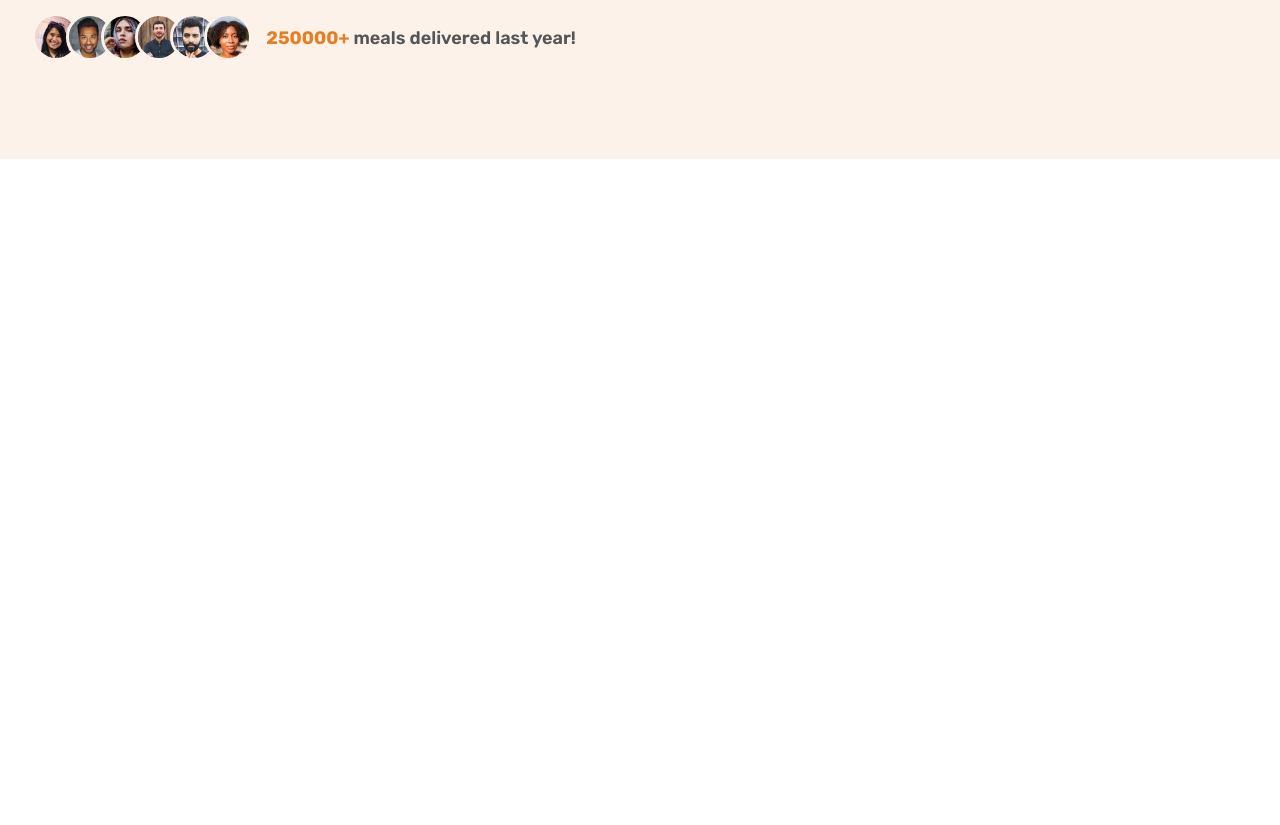
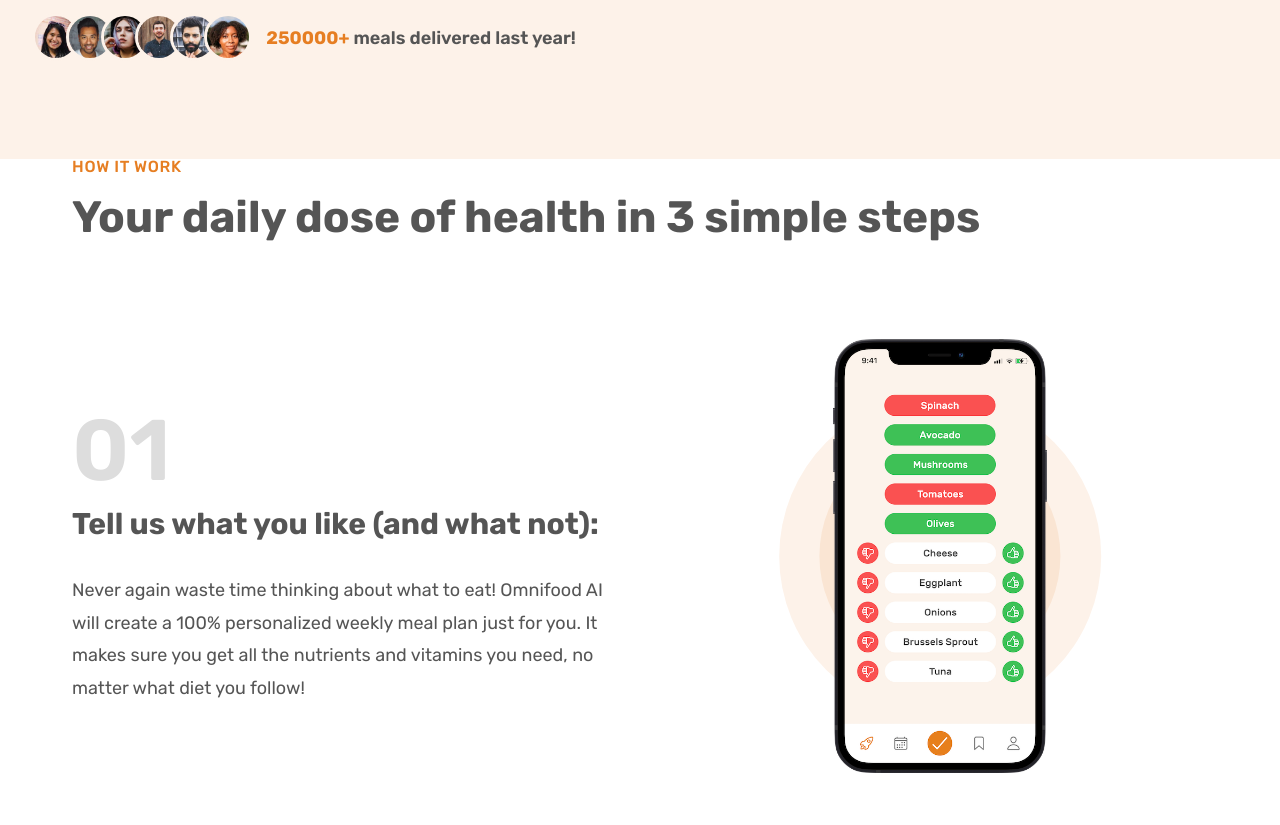
Before and after one commit to Mark-Maxime/Omnifood-template, a plain HTML site: page index.html in a window 1280 px wide. Shown: the part 635-1460 px from the top of the page. Before the commit the page ends 800 px from the top, so only its background shows below. Drawn offline with Linux system fonts and the light colour scheme.

Commit message:
How It Work Section Update

```diff
--- a/css/style.css
+++ b/css/style.css
@@ -61,7 +61,8 @@ body{
 }
 .grid{
     display: grid;
-    gap: 9.6rem;
+    row-gap: 9.6rem;
+    column-gap: 6.4rem;
 }
 .grid--2--cols{
     grid-template-columns: repeat(2,1fr);
@@ -72,14 +73,40 @@ body{
 .grid--4--cols{
     grid-template-columns: repeat(4,1fr);
 }
+.grid--center--v{
+    align-items: center;
+}
 
+.heading-primary,
+.heading-secondary
+.heading-tertiary{
+    font-weight: 700;
+    color: #333;
+    letter-spacing: -0.5px;
+}
 .heading-primary{
     font-size: 5.2rem;
-    font-weight: 700;
     line-height: 1.1;
-    color: #333;
-    letter-spacing: -0.5px;
     margin-bottom: 3.2rem;
+}
+.heading-secondary{
+    font-size: 4.4rem;
+    line-height: 1.2;
+    margin-bottom: 9.6rem;
+}
+.heading-tertiary{
+    font-size: 3rem;
+    line-height: 1.2;
+    margin-bottom: 3.2rem;
+}
+.sub-heading{
+    color: #e67e22;
+    font-size: 1.6rem;
+    font-weight: 500;
+    display: block;
+    text-transform: uppercase;
+    margin-bottom: 1.6rem;
+    letter-spacing: 0.75px;
 }
 
 .btn:link,
@@ -247,3 +274,47 @@ body{
     padding: 100px;
     font-size: 50px;
 } */
+.step-number{
+    font-size: 8.6rem;
+    font-weight: 600;
+    color: #ddd;
+    margin-bottom: 1.2rem;
+}
+.step-description{
+    font-size: 1.8rem;
+    line-height: 1.8;
+}
+.step-img-box{
+    display: flex;
+    justify-content: center;
+    align-items: center;
+    position: relative;
+}
+.step-img-box::before,
+.step-img-box::after{
+    content: "";
+    display: block;
+    /* height: 60%; */
+    position: absolute;
+
+    top: 50%;
+    left: 50%;
+    transform: translate(-50%,-50%);
+    border-radius: 50%;
+
+}
+.step-img-box::before{
+    width: 60%;
+    padding-bottom: 60%;
+    background-color: #fdf2e9;
+    z-index: -1;
+}
+.step-img-box::after{
+    width: 45%;
+    padding-bottom: 45%;
+    background-color: #fae5d3;
+    z-index: -1;
+}
+.step-img{
+    width: 40%;
+}
--- a/index.html
+++ b/index.html
@@ -89,8 +89,70 @@
       </section>
     </main>
     <section class="section-how">
+      <div class="container">
+        <span class="sub-heading">How It Work</span>
+        <h2 class="heading-secondary">
+          Your daily dose of health in 3 simple steps
+        </h2>
+      </div>
+      <div class="container grid grid--2--cols grid--center--v">
+        <!-- step 1 -->
+        <div class="step-text-box">
+          <p class="step-number">01</p>
+          <h3 class="heading-tertiary">
+            Tell us what you like (and what not):
+          </h3>
+          <p class="step-description">
+            Never again waste time thinking about what to eat! Omnifood AI will
+            create a 100% personalized weekly meal plan just for you. It makes
+            sure you get all the nutrients and vitamins you need, no matter what
+            diet you follow!
+          </p>
+        </div>
+        <div class="step-img-box">
+          <img
+            class="step-img"
+            src="./content/img/app/app-screen-1.png"
+            alt="iPhone app preference selection screen"
+          />
+        </div>
 
+        <!-- step 2 -->
+        <div class="step-img-box">
+          <img
+            class="step-img"
+            src="./content/img/app/app-screen-2.png"
+            alt="iPhone app preference selection screen"
+          />
+        </div>
+        <div class="step-text-box">
+          <p class="step-number">02</p>
+          <h3 class="heading-tertiary">Approve your weekly meal plan:</h3>
+          <p class="step-description">
+            Once per week, approve the meal plan generated for you by Omnifood
+            AI. You can change ingredients, swap entire meals, or even add your
+            own recipes.
+          </p>
+        </div>
+
+        <!-- step 3 -->
+        <div class="step-text-box">
+          <p class="step-number">03</p>
+          <h3 class="heading-tertiary">Receive meals at convenient time:</h3>
+          <p class="step-description">
+            Best chefs in town will cook your selected meal every day, and we
+            will deliver it to your door whenever works best for you. You can
+            change delivery schedule and address daily!
+          </p>
+        </div>
+        <div class="step-img-box">
+          <img
+            class="step-img"
+            src="./content/img/app/app-screen-3.png"
+            alt="iPhone app preference selection screen"
+          />
+        </div>
+      </div>
     </section>
-
   </body>
 </html>
```
